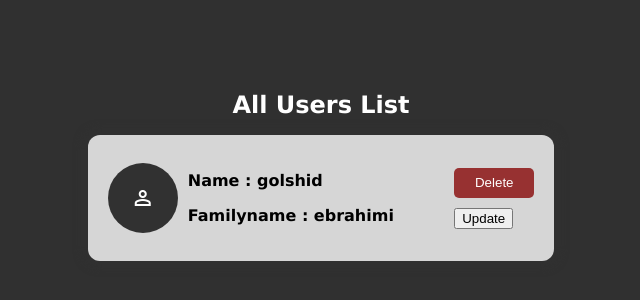
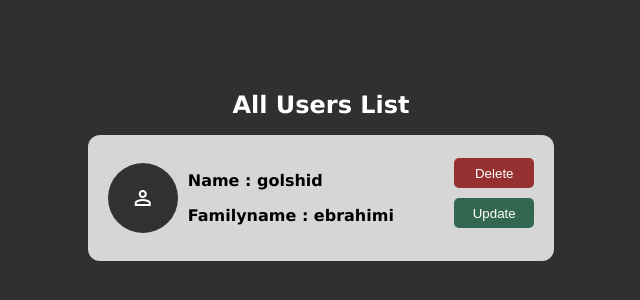
Before and after one commit to golsh1d/register-form, a website: page frontend/users.html in a window 1280 px wide. Shown: the part 224-524 px from the top of the page, without its empty margins (327-967 px from the left). Drawn offline with nearby package versions, Linux system fonts and the light colour scheme.

Commit message:
style update btn

```diff
--- a/frontend/css/usersStyle.css
+++ b/frontend/css/usersStyle.css
@@ -73,6 +73,23 @@ button.del-btn{
 button.del-btn:hover{
     cursor: pointer;
     background-color: #581616;
+}
+
+button.update-btn{
+    width: 80px;
+    height: 30px;
+    background-color: #346751;
+    color: white;
+    border: none;
+    outline: none;
+    border-radius: 5px;
+    margin-bottom: 10px;
+    transition: all 0.2s ease;
+}
+
+button.update-btn:hover{
+    cursor: pointer;
+    background-color: #214737;
 }
 
 @media (min-width: 576px) {
```
